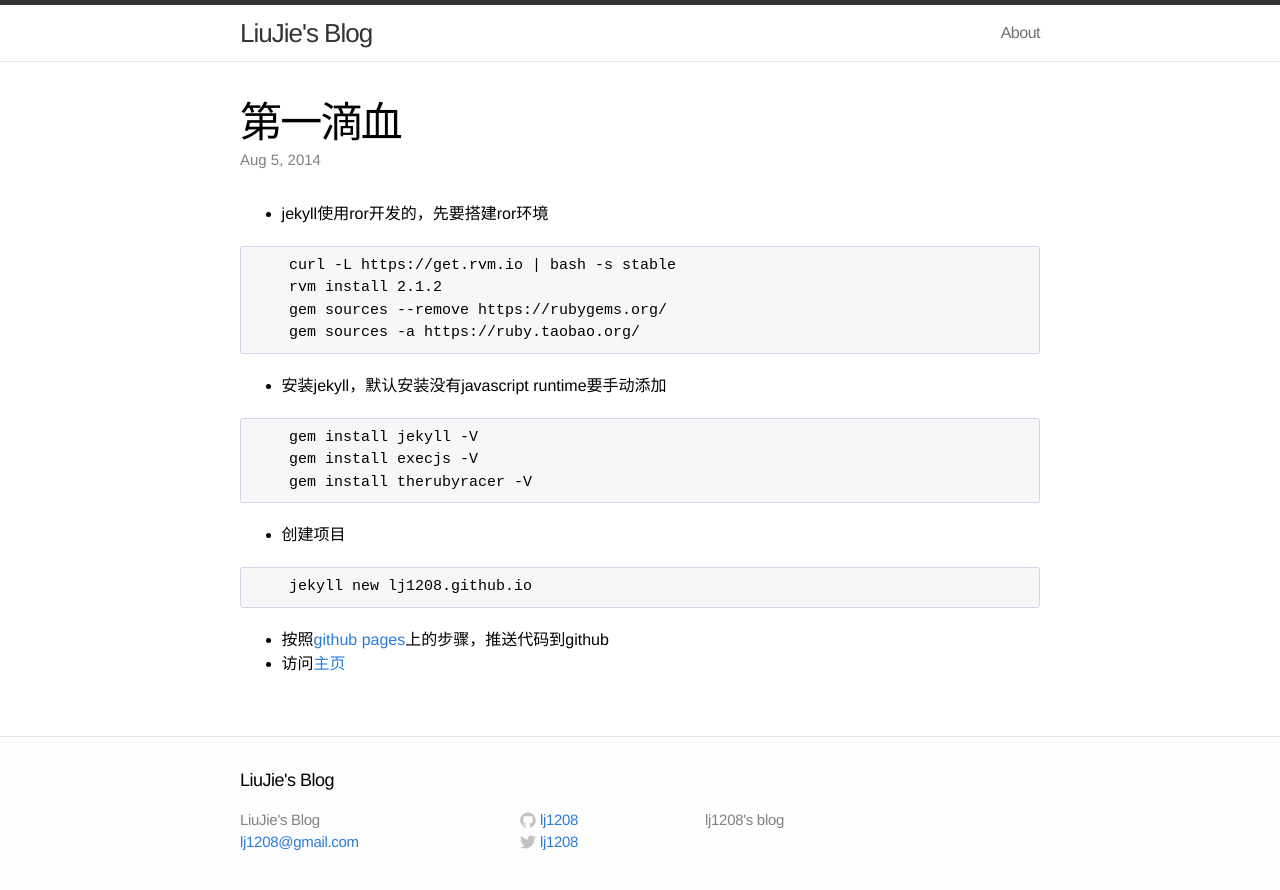
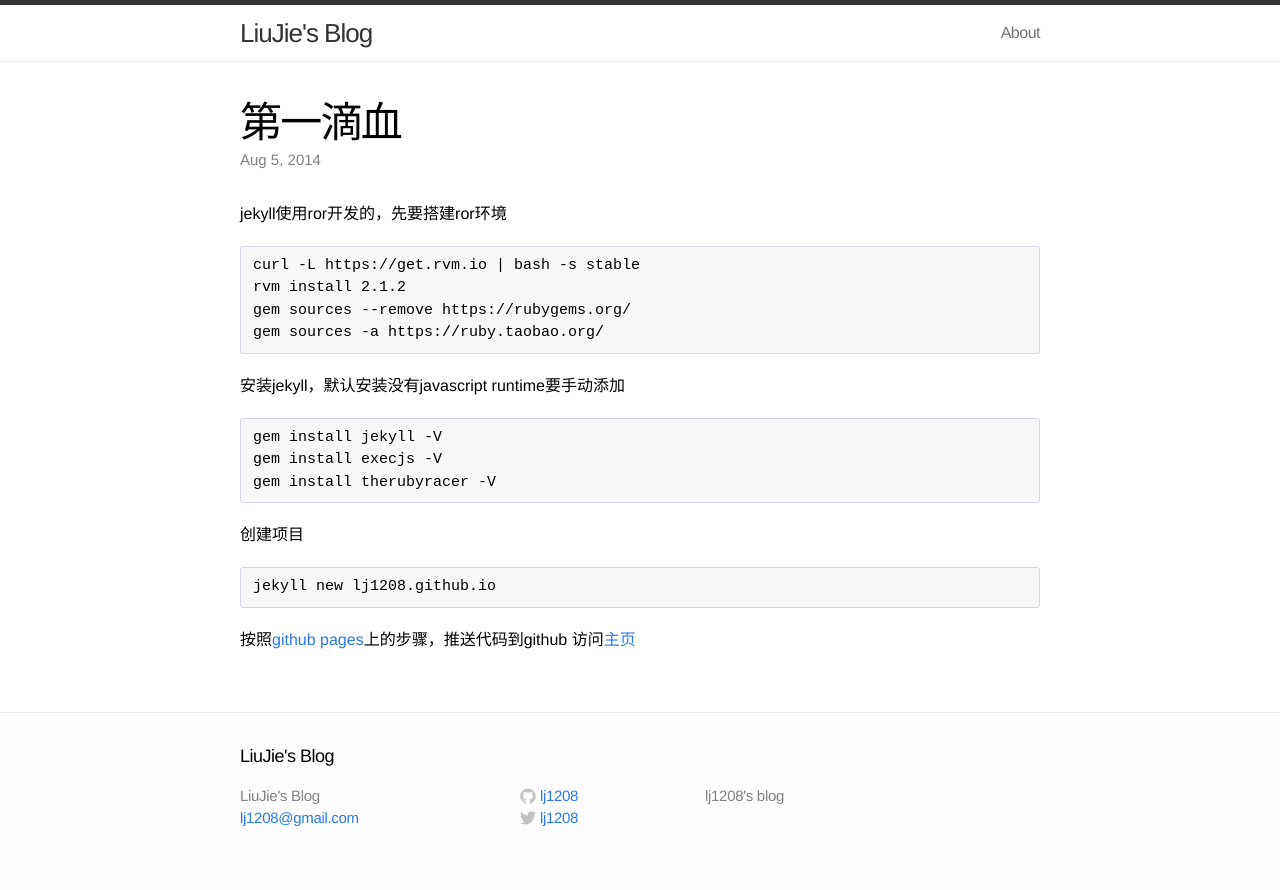
Before and after one commit to lj1208/lj1208.github.io, a Jekyll site: the page built from _posts/2014-08-05-第一滴血.markdown, in a window 1280 px wide. Shown: the top 890 px of the page. Built offline with Jekyll 4.4.1, drawn with Linux system fonts in a browser that asks for light colours.

Commit message:
Update 2014-08-05-第一滴血.markdown

```diff
--- a/_posts/2014-08-05-第一滴血.markdown
+++ b/_posts/2014-08-05-第一滴血.markdown
@@ -5,25 +5,25 @@ date:   2014-08-05 22:50:25
 categories: jekyll update
 ---
 
-* jekyll使用ror开发的，先要搭建ror环境
-<pre>
+jekyll使用ror开发的，先要搭建ror环境
+
     curl -L https://get.rvm.io | bash -s stable
     rvm install 2.1.2
     gem sources --remove https://rubygems.org/
     gem sources -a https://ruby.taobao.org/
-</pre>
 
-* 安装jekyll，默认安装没有javascript runtime要手动添加
-<pre>
+
+安装jekyll，默认安装没有javascript runtime要手动添加
+
     gem install jekyll -V
     gem install execjs -V
     gem install therubyracer -V
-</pre>
 
-* 创建项目
-<pre>
+
+创建项目
+
     jekyll new lj1208.github.io
-</pre>
 
-* 按照[github pages](https://pages.github.com/)上的步骤，推送代码到github
-* 访问[主页](http://lj1208.github.io)
+
+按照[github pages](https://pages.github.com/)上的步骤，推送代码到github
+访问[主页](http://lj1208.github.io)
```
